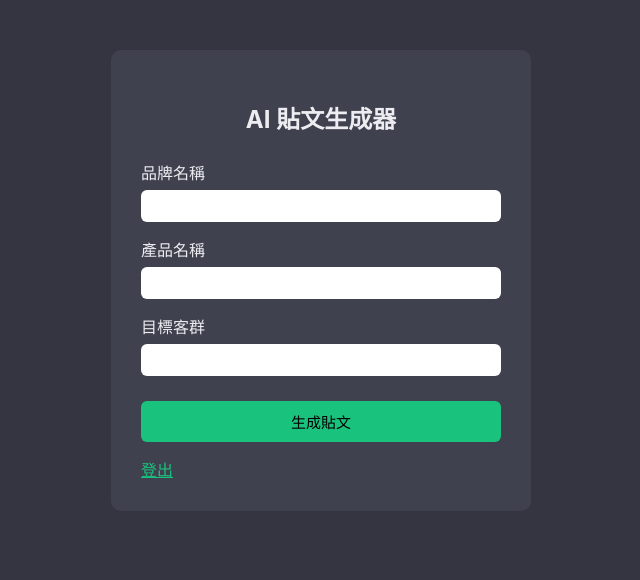
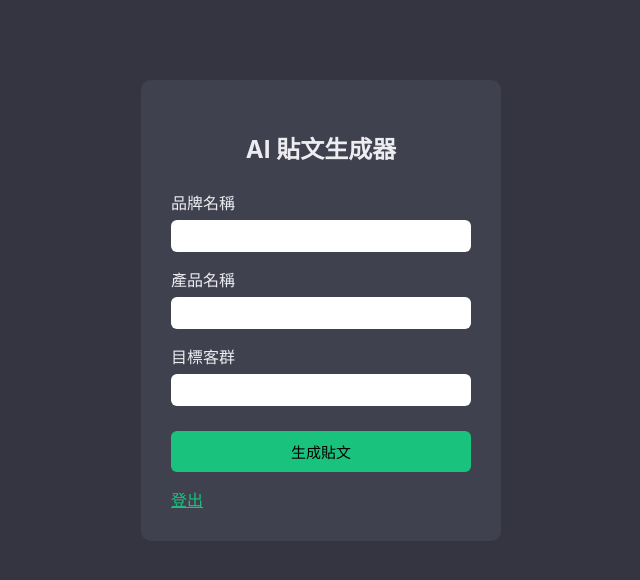
Before and after one commit to kevinkevin240101tmp/render-test-app-001, a Flask app: page / in a window 1280 px wide. Shown: the top 580 px of the page, without its empty margins (319-959 px from the left). Run offline with Flask 3, Linux system fonts and the light colour scheme; the visitor is signed in with stand-in values (Sample User, id 1).

Commit message:
Add files via upload

```diff
--- a/templates/index.html
+++ b/templates/index.html
@@ -9,11 +9,11 @@
             background-color: #343541;
             color: #ececf1;
             font-family: -apple-system, BlinkMacSystemFont, "Segoe UI", Roboto, "Noto Sans TC", Arial, sans-serif;
-            margin: 0;
-            padding: 0;
+            /*margin: 0;
+            padding: 0;*/
         }
 
-        .container {
+        /*.container {
             width: 420px;
             max-width: 90%;
             margin: 50px auto;
@@ -21,6 +21,15 @@
             background-color: #40414f;
             border-radius: 10px;
             box-sizing: border-box;
+        }*/
+
+        .container {
+            width: 300px;
+            max-width: 90%;
+            margin: 80px auto;
+            padding: 30px;
+            background-color: #40414f;
+            border-radius: 10px;
         }
 
         h2 {
```
